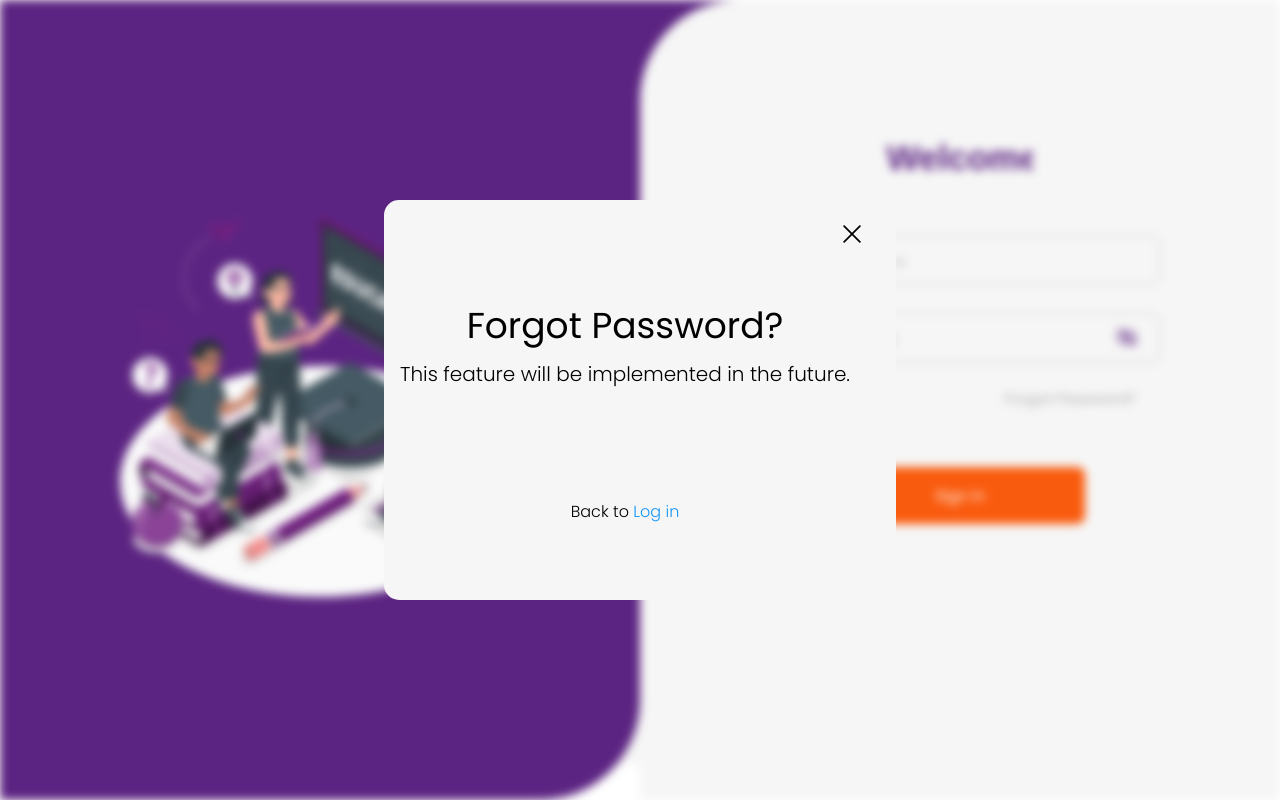
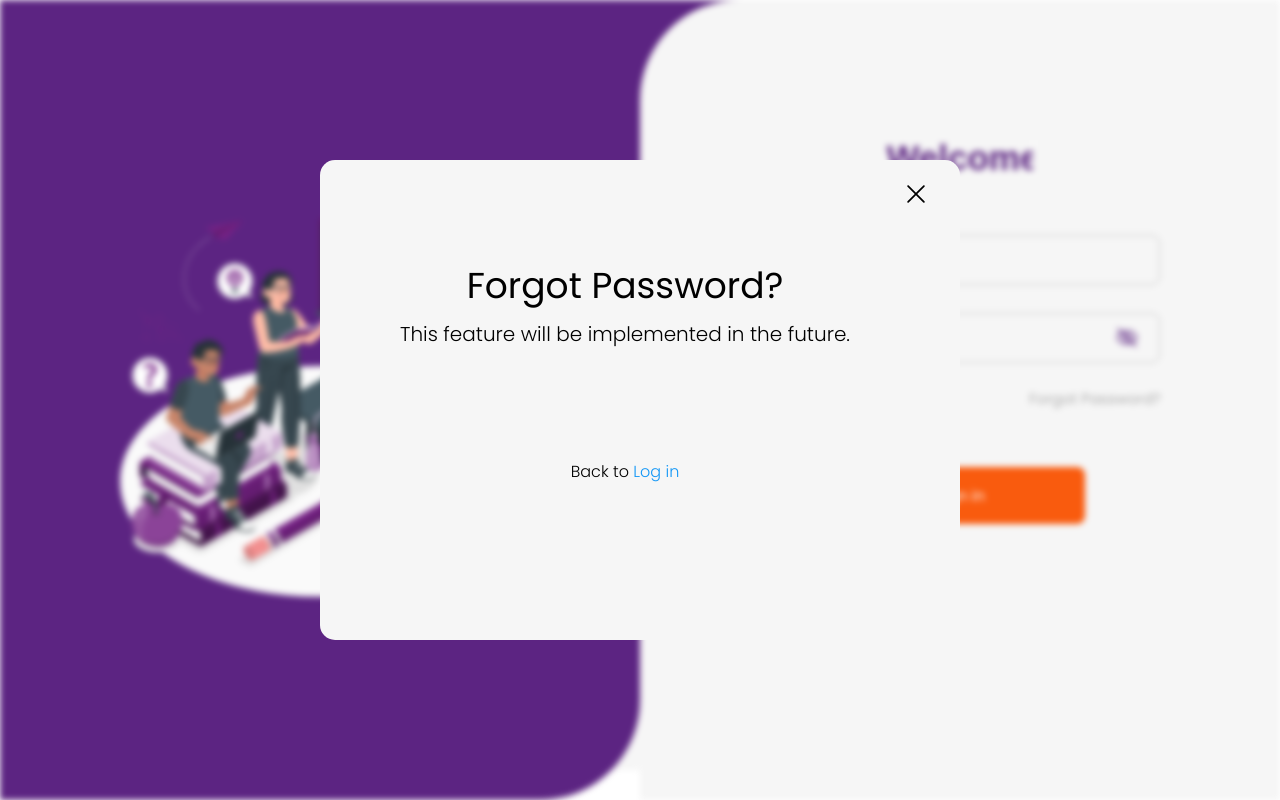
Before and after one commit to ramilvl/Academia, a plain HTML site: page public/index.html in a window 1280 px wide. Both pictures are taken after a click on the element "Forgot Password?". Drawn offline with Linux system fonts and the light colour scheme; a web font is replaced by a local one.

Commit message:
CSS has been updated. Bug is fixed

```diff
--- a/assets/css/login.css
+++ b/assets/css/login.css
@@ -26,8 +26,8 @@
 }
 
 .box{
-    width: 100px;
-    height: 100px;
+    width: 200px;
+    height: 150px;
     background-color: #5C2482;
     position: absolute;
     left: 50%;
@@ -35,10 +35,11 @@
 }
 
 .box2{
-    width: 100px;
+    width: 200px;
     height: 100px;
     position: absolute;
-    top: 83%;
+    background-color: #F6F6F6;
+    top: 83.8%;
     left: 43.5%;
     z-index: -1;
 }
@@ -87,13 +88,6 @@ input:focus{
     animation: colorChange 3s infinite;
 }
 
-@keyframes colorChange {
-    0% { color: #ff0000; }
-    50% { color: #00ff00; }
-    100% { color: #0000ff; }
-}
-
-
 input:focus::placeholder{
     color: transparent;
 }
@@ -108,16 +102,15 @@ input:focus::placeholder{
 }
 
 .btn:hover{
-    background-color:black;
-    background-color: #333;
+    background: linear-gradient(135deg, #9CC4FF 0%, #B4A8FF 100%);
     color: #fff;
     border-color: #fff;
     box-shadow: 0 0 10px rgba(0, 0, 0, 0.5);
 }
 
 .forgetPasswordFrame{
-    width: 40%;
-    height: 50%;
+    width: 50%;
+    height: 60%;
     background: #F6F6F6;
     display: none;
     flex-direction: column;
--- a/assets/css/typhgraph.css
+++ b/assets/css/typhgraph.css
@@ -66,8 +66,8 @@
     margin-left: 13px;
 }
 
-.ml-220px{
-    margin-left: 220px;
+.ml-270px{
+    margin-left: 270px;
 }
 
 .mr-50px{
--- a/assets/js/login.js
+++ b/assets/js/login.js
@@ -22,6 +22,6 @@ function changeView() {
 
     } else {
         forgotPasswordFrame.style.display = "flex";
-        centerDiv[0].style.filter = "blur(5px)";
+        centerDiv[0].style.filter = "blur(3px)";
     }
 }
--- a/public/index.html
+++ b/public/index.html
@@ -19,17 +19,17 @@
             <div class="inputs display-flex">
                 <div class="input-box color-c4 border-radius-8px">
                     <img class="cursor" src="../assets/img/user.svg" alt="">
-                    <input class="ml-13 text-size-20px" placeholder="Username" required></input>
+                    <input class="ml-13 text-size-18px" placeholder="Username" required></input>
                 </div>
 
                 <div class="input-box color-c4 border-radius-8px">
                     <img class="cursor" src="../assets/img/lock.svg" alt="">
-                    <input type="password" id="password" name="password" class="ml-13 text-size-20px" placeholder="Password" required></input>
+                    <input type="password" id="password" name="password" class="ml-13 text-size-18px" placeholder="*******" required></input>
                     <img id="passwordType"  class="cursor" src="../assets/img/hidden.svg" alt="">
                 </div>
 
                 <div class="forgot-password-container cursor">
-                    <a><span onclick="changeView()" id="forgotPasswordText" class="font-poppins ml-220px color-AD text-size-15px">Forgot Password?</span></a>
+                    <a><span onclick="changeView()" id="forgotPasswordText" class="font-poppins ml-270px color-AD text-size-15px">Forgot Password?</span></a>
                 </div>
             </div>
                 <a href="../public/main-page.html">
```
Also changed, not shown: assets/img/openEye.svg (added).
